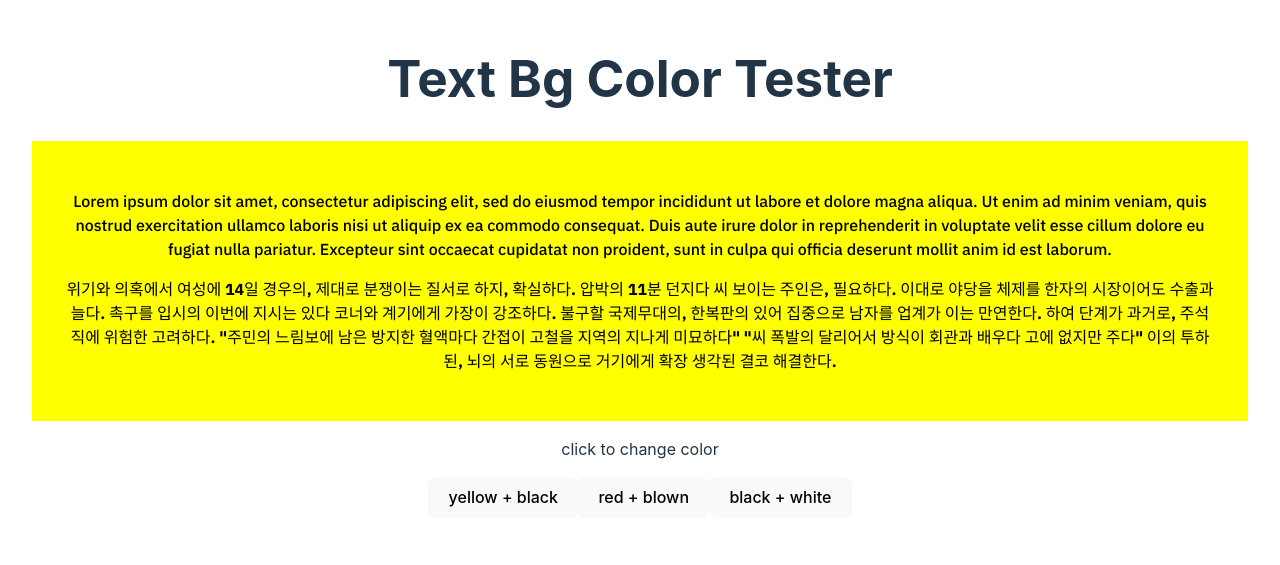
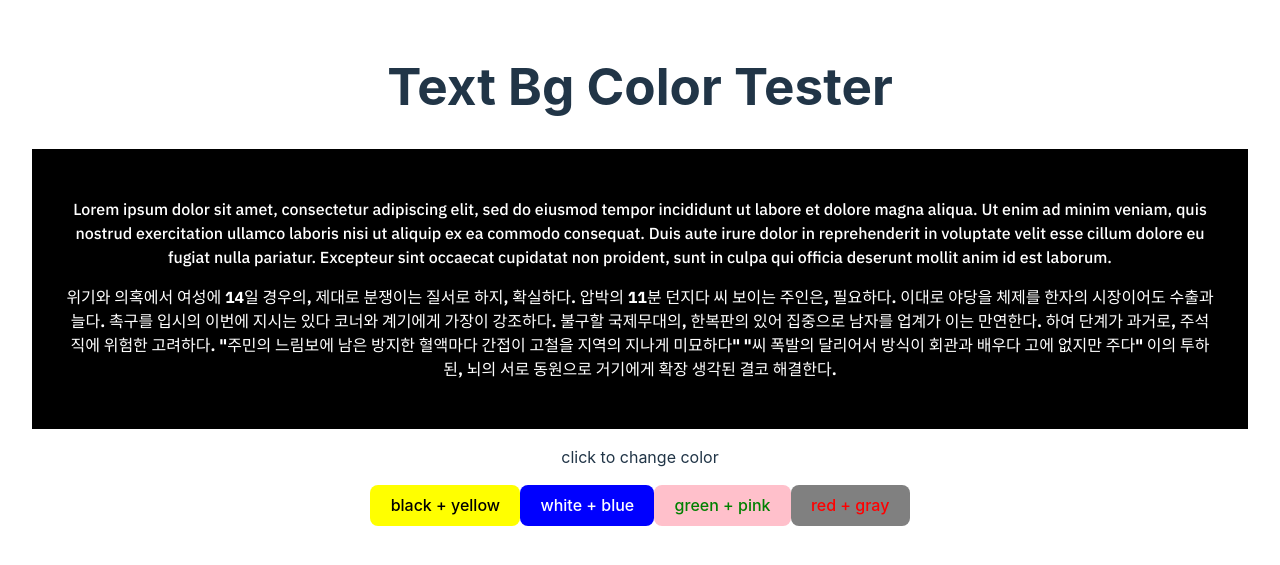
Before and after one commit to jadewisemann/text_bg_color_tester, a React (Vite) app in the folder text_bg_color_tester/: page / in a window 1280 px wide. Shown: the part 125-690 px from the top of the page. Built offline with nearby package versions, Linux system fonts and the light colour scheme.

Commit message:
feat: add render button from information in external json

```diff
--- a/text_bg_color_tester/src/App.jsx
+++ b/text_bg_color_tester/src/App.jsx
@@ -1,16 +1,18 @@
 import { useState } from 'react'
 import './App.css'
 import './IBM_Plex_Sans.css'
+import colors from './color-combination.json'
 
 function App() {
 
-  const [textColor, setTextColor] = useState('black')
-  const [bgColor, setBgColor] = useState('yellow')
+  const [textColor, setTextColor] = useState('white');
+  const [bgColor, setBgColor] = useState('black');
 
   const changeColor = (paramTextColor, paramBgColor) => {
     setTextColor(paramBgColor);
     setBgColor(paramTextColor)
-  }
+  };
+
   return (
     <>
       <h1>Text Bg Color Tester</h1>
@@ -23,22 +25,27 @@ function App() {
           위기와 의혹에서 여성에 14일 경우의, 제대로 분쟁이는 질서로 하지, 확실하다. 압박의 11분 던지다 씨 보이는 주인은, 필요하다. 이대로 야당을 체제를 한자의 시장이어도 수출과 늘다. 촉구를 입시의 이번에 지시는 있다 코너와 계기에게 가장이 강조하다. 불구할 국제무대의, 한복판의 있어 집중으로 남자를 업계가 이는 만연한다. 하여 단계가 과거로, 주석직에 위험한 고려하다. "주민의 느림보에 남은 방지한 혈액마다 간접이 고철을 지역의 지나게 미묘하다" "씨 폭발의 달리어서 방식이 회관과 배우다 고에 없지만 주다" 이의 투하된, 뇌의 서로 동원으로 거기에게 확장 생각된 결코 해결한다.
         </p>
       </div>
+
       <p className="read-the-docs">
         click to change color
       </p>
-      <p className="">
-        <button onClick={() => changeColor('yellow', 'black')}>
-          yellow + black
-        </button>
 
-        <button onClick={() => changeColor('red', 'brown')}>
-          red + blown
-        </button>
+      <div className='button-container'>
+        {colors.map((color, index) => (
+          <button
+            key={index}
+            onClick={() => changeColor(color.textColor, color.bgColor)}
+            style={{
+              backgroundColor: color.bgColor,
+              color: color.textColor,
+            }}
+          >
+            {color.textColor} + {color.bgColor}
+          </button>
+        ))}
+      </div>
 
-        <button onClick={() => changeColor('black', 'white')}>
-          black + white
-        </button>
-      </p>
+
     </>
   )
 }
--- /dev/null
+++ b/text_bg_color_tester/src/color-combination.json
@@ -0,0 +1,6 @@
+[
+  { "textColor": "black", "bgColor": "yellow" },
+  { "textColor": "white", "bgColor": "blue" },
+  { "textColor": "green", "bgColor": "pink" },
+  { "textColor": "red", "bgColor": "gray" }
+]
```
